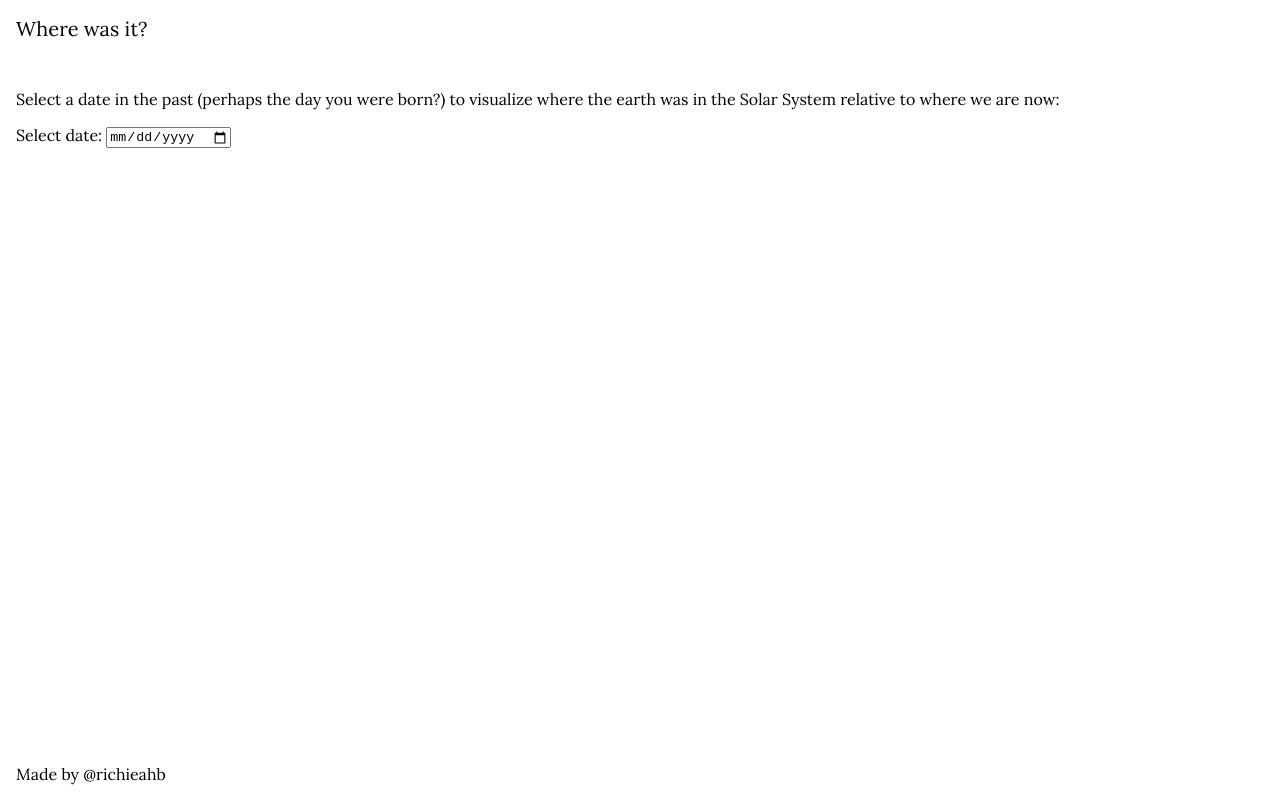
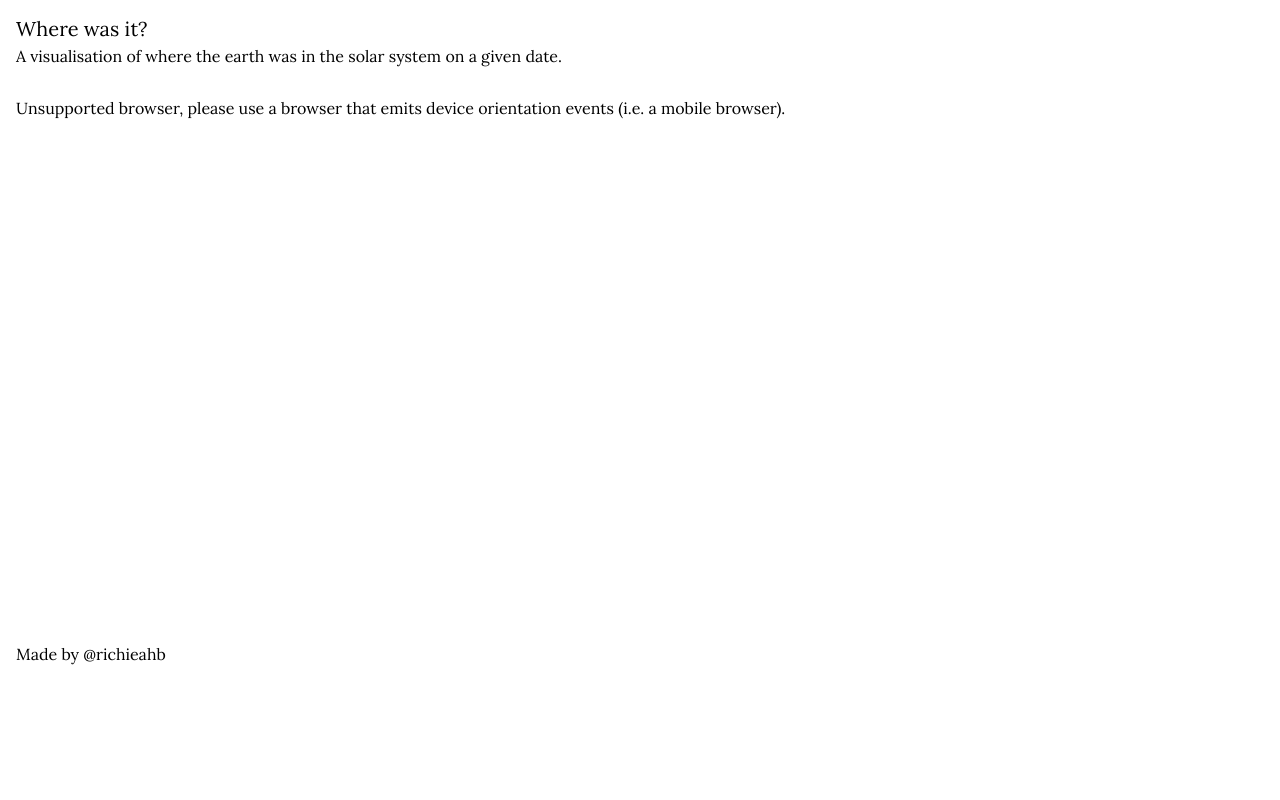
Before and after one commit to RichieAHB/where-was-it, a React (Vite) app in the folder client/: page / in a window 1280 px wide. Built offline with nearby package versions, Linux system fonts and the light colour scheme.

Commit message:
Fix missing date and add info

```diff
--- a/client/src/DateInput.tsx
+++ b/client/src/DateInput.tsx
@@ -1,10 +1,5 @@
 import * as React from "react";
 import { useCallback, useState } from "react";
-import styled from "styled-components";
-
-const Wrapper = styled.div`
-  padding: 1em;
-`;
 
 type DateInputProps = {
   onDateSelected: (date: string) => void;
@@ -20,7 +15,7 @@ const DateInput = ({ onDateSelected }: DateInputProps) => {
     [date]
   );
   return (
-    <Wrapper>
+    <>
       <p>
         Select a date in the past (perhaps the day you were born?) to visualize
         where the earth was in the Solar System relative to where we are now:
@@ -36,7 +31,7 @@ const DateInput = ({ onDateSelected }: DateInputProps) => {
           {date && <button>Where was it?</button>}
         </label>
       </form>
-    </Wrapper>
+    </>
   );
 };
 
--- a/client/src/Layout.tsx
+++ b/client/src/Layout.tsx
@@ -1,10 +1,10 @@
-import * as React from 'react';
+import * as React from "react";
 import styled from "styled-components";
 
 const Container = styled.div`
   display: flex;
   flex-direction: column;
-    height: 100vh;
+  height: 85vh;
   width: 100%;
 `;
 
@@ -15,6 +15,12 @@ const Bookend = styled.header`
 
 const Title = styled.h1`
   font-size: 20px;
+  font-weight: 400;
+  margin: 0 0 0.25em;
+`;
+
+const Subtitle = styled.h2`
+  font-size: 16px;
   font-weight: 400;
   margin: 0;
 `;
@@ -27,20 +33,20 @@ type LayoutProps = {
   children: React.ReactNode;
 };
 
-const Layout = ({children}: LayoutProps) => {
+const Layout = ({ children }: LayoutProps) => {
   return (
     <Container>
       <Bookend>
         <Title>Where was it?</Title>
+        <Subtitle>
+          A visualisation of where the earth was in the solar system on a given
+          date.
+        </Subtitle>
       </Bookend>
-            <Main>
-                {children}
-            </Main>
-            <Bookend>
-                Made by @richieahb
-            </Bookend>
+      <Main>{children}</Main>
+      <Bookend>Made by @richieahb</Bookend>
     </Container>
   );
 };
 
-export {Layout};
+export { Layout };
--- a/client/src/Viewer.tsx
+++ b/client/src/Viewer.tsx
@@ -1,25 +1,78 @@
 import * as React from "react";
-import { useEffect, useRef } from "react";
+import { useEffect, useRef, useState } from "react";
 import { renderIntoCanvas } from "./three/renderIntoCanvas";
 import styled from "styled-components";
+import { DirectionalLight } from "three";
+import { fetchBodies, fetchEarth } from "./servies/backend";
 
 type ViewerProps = {
   date: string;
 };
+
+const Wrapper = styled.div`
+  height: 100%;
+  position: relative;
+  width: 100%;
+`;
 
 const Canvas = styled.canvas`
   height: 100%;
   width: 100%;
 `;
 
+const Info = styled.div`
+  background: rgba(0, 0, 0, 0.75);
+  bottom: 0;
+  color: white;
+  left: 0;
+  padding: 1em;
+  position: absolute;
+  right: 0;
+`;
+
 const Viewer = ({ date }: ViewerProps) => {
   const ref = useRef<HTMLCanvasElement>(null);
+  const [loading, setLoading] = useState(true);
+  const [distance, setDistance] = useState("");
 
-  useEffect(() => (ref.current ? renderIntoCanvas(ref.current) : undefined), [
-    date,
-  ]);
+  useEffect(() => {
+    const { current } = ref;
+    if (current) {
+      setLoading(true);
+      navigator.geolocation.getCurrentPosition(
+        (pos) => {
+          Promise.all([
+            fetchBodies(pos.coords.latitude, pos.coords.longitude),
+            fetchEarth(pos.coords.latitude, pos.coords.longitude, date),
+          ]).then(([body, earth]) => {
+            renderIntoCanvas(current, body, earth);
+            setDistance(`${Math.round(earth.distance_miles)} miles`);
+            setLoading(false);
+          });
+        },
+        (e) => alert(e.message),
+        { enableHighAccuracy: true }
+      );
+    }
+  }, [date]);
 
-  return <Canvas ref={ref} />;
+  return (
+    <Wrapper>
+      {loading ? "Loading ..." : ""}
+      <Wrapper style={{ visibility: loading ? "hidden" : "visible" }}>
+        <Canvas ref={ref} />
+        <Info>
+          <p>Distance: {distance}</p>
+          <p>
+            Rotate your device to see the bodies. The white dot is the moon, the{" "}
+            <span style={{ color: "yellow" }}>yellow</span> is the sun and the{" "}
+            <span style={{ color: "red" }}>red</span> is the earth position at
+            the date specified.
+          </p>
+        </Info>
+      </Wrapper>
+    </Wrapper>
+  );
 };
 
 export { Viewer };
--- a/client/src/index.tsx
+++ b/client/src/index.tsx
@@ -4,16 +4,29 @@ import { DateInput } from "./DateInput";
 import { useState } from "react";
 import { Viewer } from "./Viewer";
 import { Layout } from "./Layout";
+import styled from "styled-components";
+
+const hasOrientation = !!window.DeviceOrientationEvent.requestPermission;
+
+const Wrapper = styled.div`
+  padding: 1em;
+`;
 
 const App = () => {
-  const [error, setError] = useState("");
+  const [error, setError] = useState(
+    hasOrientation
+      ? ""
+      : "Unsupported browser, please use a browser that emits device orientation events (i.e. a mobile browser)."
+  );
+
   const [date, setDate] = useState("");
   return (
     <Layout>
       {date ? (
         <Viewer date={date} />
       ) : (
-        <>
+        <Wrapper>
+          {hasOrientation && (
             <DateInput
               onDateSelected={(date) => {
                 window.DeviceOrientationEvent.requestPermission().then(
@@ -27,8 +40,9 @@ const App = () => {
                 );
               }}
             />
+          )}
           {error}
-        </>
+        </Wrapper>
       )}
     </Layout>
   );
--- a/client/src/servies/backend.ts
+++ b/client/src/servies/backend.ts
@@ -1,4 +1,4 @@
-type FetchBodiesResponse = {
+export type FetchBodiesResponse = {
   moon: {
     alt: number;
     az: number;
@@ -9,7 +9,7 @@ type FetchBodiesResponse = {
   };
 };
 
-type FetchEarthResponse = {
+export type FetchEarthResponse = {
   earth: {
     alt: number;
     az: number;
--- a/client/src/three/renderIntoCanvas.ts
+++ b/client/src/three/renderIntoCanvas.ts
@@ -21,7 +21,12 @@ import {
   WebGLRenderer,
 } from "three";
 import { DeviceOrientationControls } from "three/examples/jsm/controls/DeviceOrientationControls";
-import { fetchBodies, fetchEarth } from "../servies/backend";
+import {
+  fetchBodies,
+  FetchBodiesResponse,
+  fetchEarth,
+  FetchEarthResponse,
+} from "../servies/backend";
 
 const createBody = (
   az: number,
@@ -49,7 +54,11 @@ const bodyLine = (
   ]);
   return new Line(geometry, material);
 };
-const renderIntoCanvas = (canvas: HTMLCanvasElement) => {
+const renderIntoCanvas = (
+  canvas: HTMLCanvasElement,
+  bodies: FetchBodiesResponse,
+  { earth, distance_miles }: FetchEarthResponse
+) => {
   const renderer = new WebGLRenderer({ canvas });
 
   const scene = new Scene();
@@ -141,13 +150,6 @@ const renderIntoCanvas = (canvas: HTMLCanvasElement) => {
 
   window.addEventListener("deviceorientation", onDeviceOrientation, false);
 
-  navigator.geolocation.getCurrentPosition(
-    (pos) => {
-      Promise.all([
-        fetchBodies(pos.coords.latitude, pos.coords.longitude),
-        fetchEarth(pos.coords.latitude, pos.coords.longitude, "1981-03-08"),
-      ])
-        .then(([bodies, { earth, distance_miles }]) => {
   const moon = createBody(bodies.moon.az, bodies.moon.alt);
   scene.add(moon);
   const sun = createBody(bodies.sun.az, bodies.sun.alt, true, 0xffff00);
@@ -161,15 +163,6 @@ const renderIntoCanvas = (canvas: HTMLCanvasElement) => {
   const directionalLight = new DirectionalLight(0xffffff, 1);
   directionalLight.position.copy(sun.position);
   scene.add(directionalLight);
-        })
-        .catch((e) => {
-          alert(`Couldn't connect to ${process.env.BACKEND_HOST} ${e}`);
-        });
-    },
-
-    (e) => alert(e.message),
-    { enableHighAccuracy: true }
-  );
 
   return () => {
     animationFrame !== null && cancelAnimationFrame(animationFrame);
```
Lines whose indentation alone changed are shown as unchanged.
